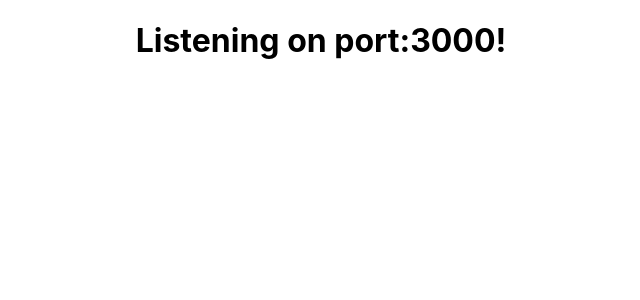
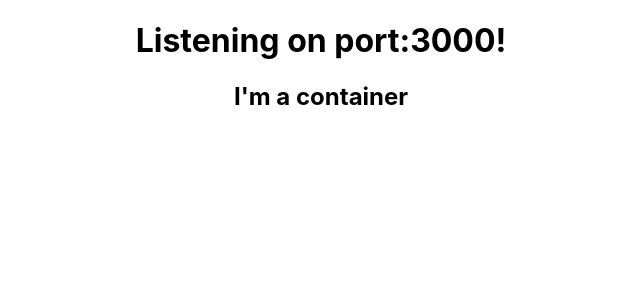
Before and after one commit to RiqueBR/potholeReport----front-end, a React (Create React App) app: page / in a window 1280 px wide. Shown: the top 300 px of the page, without its empty margins (319-959 px from the left). Built offline with nearby package versions, Linux system fonts and the light colour scheme.

Commit message:
request and first container created

```diff
--- a/package.json
+++ b/package.json
@@ -21,5 +21,7 @@
     "not dead",
     "not ie <= 11",
     "not op_mini all"
-  ]
+  ],
+  "_comment:": "Adding proxy route to request API",
+"proxy": "http://localhost:8080/"
 }
--- a/src/App.js
+++ b/src/App.js
@@ -1,4 +1,5 @@
 import React, { Component } from 'react';
+import InfoDisplay from './containers/infoDisplay'
 import './App.css';
 
 class App extends Component {
@@ -6,6 +7,7 @@ class App extends Component {
     return (
       <div className="App">
         <h1>Listening on port:3000!</h1>
+        <InfoDisplay />
       </div>
     );
   }
--- /dev/null
+++ b/src/containers/infoDisplay.js
@@ -0,0 +1,22 @@
+import React, { Component } from 'react';
+import Request from '../helpers/request.js'
+
+
+
+class InfoDisplay extends Component {
+
+    componentDidMount(){
+
+    }
+
+
+    render() {
+        return (
+            <div>
+                <h2>I'm a container</h2>
+            </div>
+        );
+    }
+}
+
+export default InfoDisplay;
--- /dev/null
+++ b/src/helpers/request.js
@@ -0,0 +1,9 @@
+class Request{
+
+    get(url){
+        return fetch(url)
+        .then((res) => res.json());
+    }
+}
+
+export default Request
```
